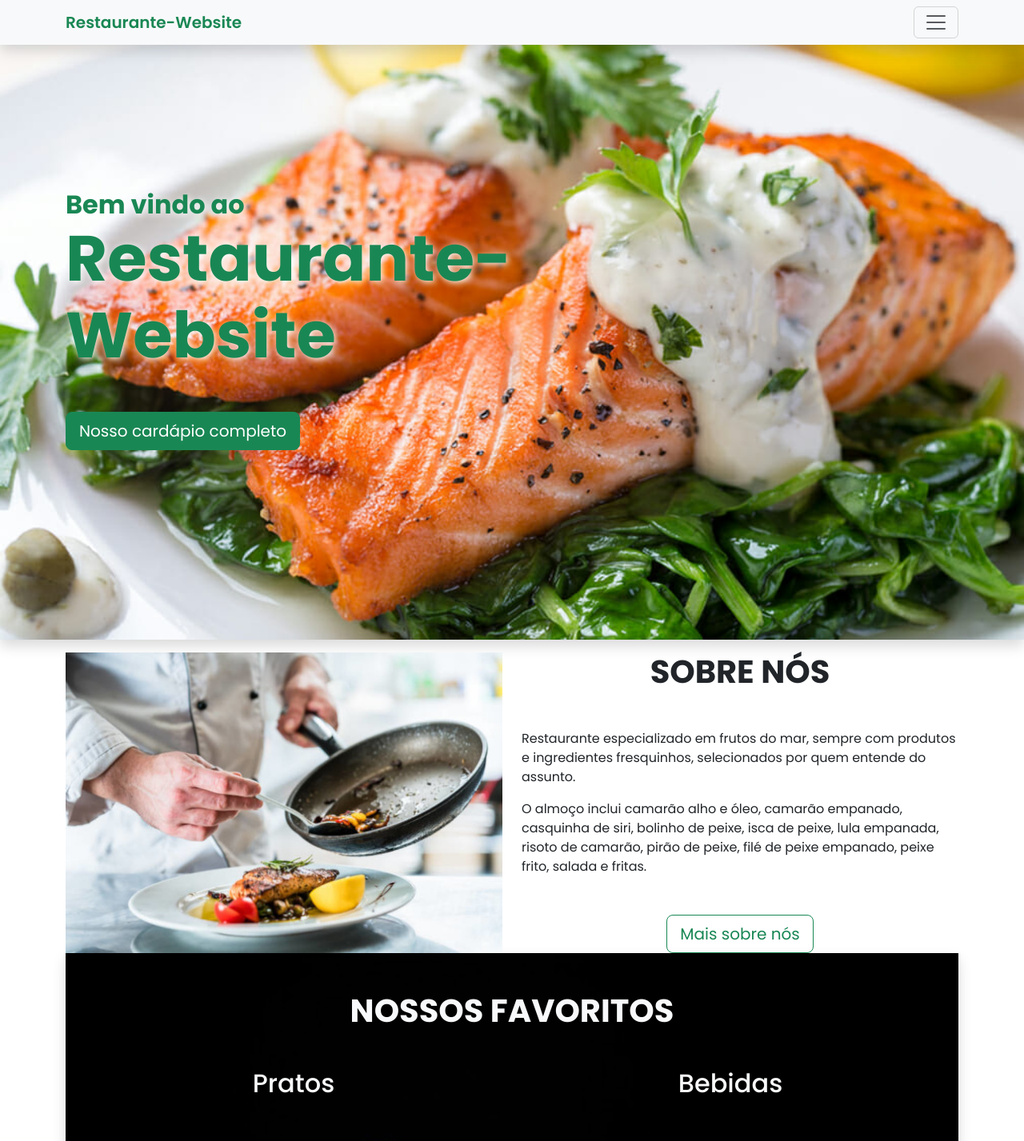
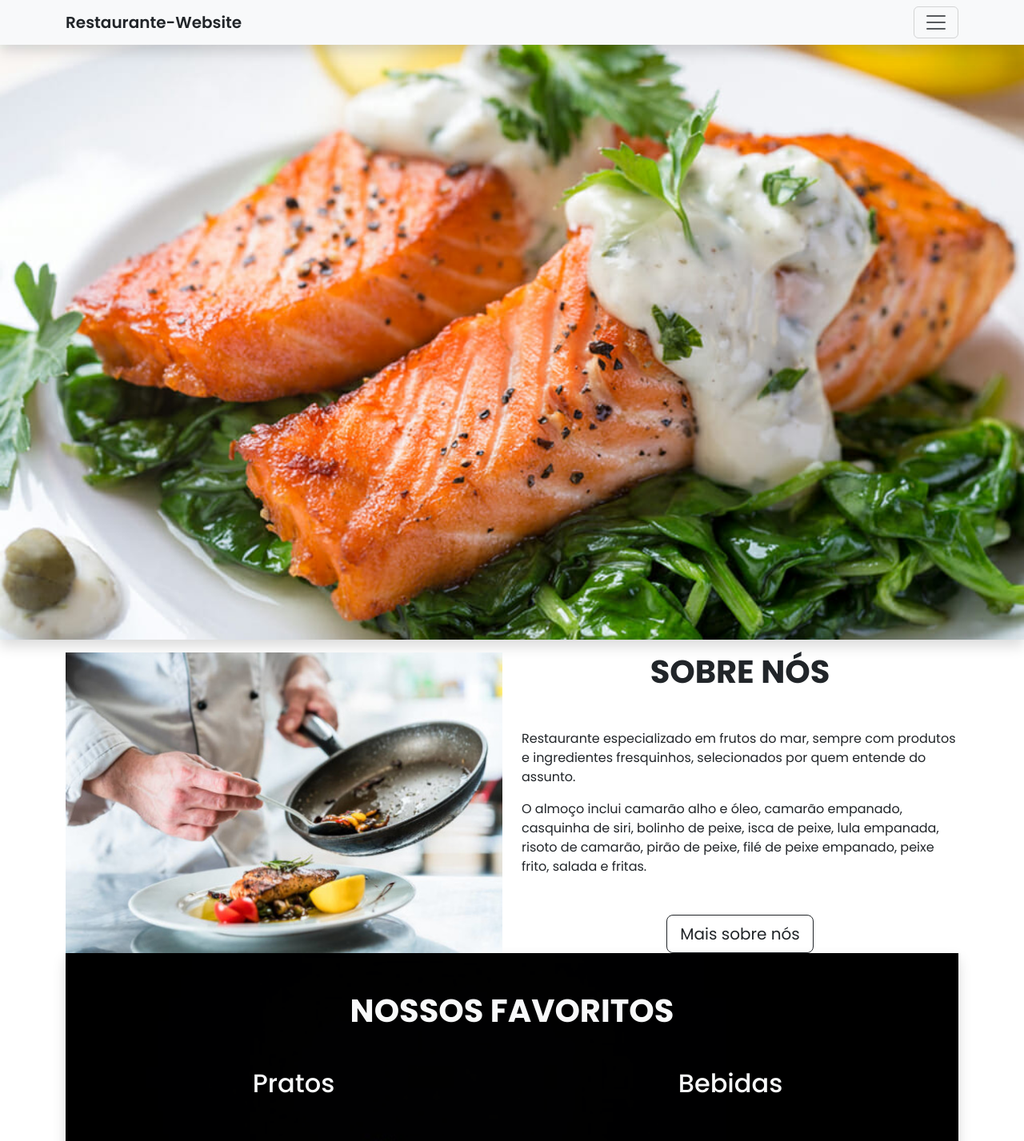
Before and after one commit to marivanenoronha/Restaurante-Website, a React (Create React App) app: page / in a window 1280 px wide. Shown: the top 1427 px of the page at 80% size. Built offline with nearby package versions, Linux system fonts and the light colour scheme; the HTML template or start-up script is replaced by a standard one.

Commit message:
feat: change files

```diff
--- a/src/App.js
+++ b/src/App.js
@@ -14,15 +14,15 @@ function App() {
     <div >
       <Navbar expand="1g" className='fixed-top bg-body-tertiary shadow'>
         <Container>
-          <Navbar.Brand className='navbar-brand text-success fw-semibold' >
+          <Navbar.Brand className='navbar-brand text-dark fw-semibold' >
             Restaurante-Website
           </Navbar.Brand>
           <Navbar.Toggle aria-controls='basic-navbar-nav' />
           <Navbar.Collapse id='basic-navbar-nav'>
             <Nav className='me-auto justify-content-end w-100'>
               <Nav.Link href='/' className='active text-upercase'>Home</Nav.Link>
+              <Nav.Link href='/about' className='text-upercase'>Sobre nós</Nav.Link>
               <Nav.Link href='/menu' className='text-upercase'>Cardápio</Nav.Link>
-              <Nav.Link href='/about' className='text-upercase'>Sobre</Nav.Link>
               <Nav.Link href='/contact' className='text-upercase'>Contato</Nav.Link>
             </Nav>
           </Navbar.Collapse>
--- a/src/components/menu.Btn.jsx
+++ b/src/components/menu.Btn.jsx
@@ -5,7 +5,7 @@ export function MenuBtn() {
     return (
         <div>
             <Link to="/menu">
-                <button type="button" className="btn btn-success btn-lg">Nosso cardápio completo</button>
+                <button type="button" className="btn bg-dark text-white btn-lg ">Nosso cardápio completo</button>
             </Link>
         </div>
     )
--- a/src/pages/home.jsx
+++ b/src/pages/home.jsx
@@ -15,10 +15,9 @@ function Home() {
                 <div className="container">
                     <div className="row">
                         <div className="col-sm-6 d-flex d-sm-block flex-column align-items-center">
-                            <h2 className="mb-0 text-success fw-bold">Bem vindo ao</h2>
-                            <h1 className="mb-5 text-success fw-bold text-center text-sm-start">
-                                Restaurante-Website</h1>
-                            <MenuBtn />
+                            <h2 className="mb-0 text-dark fw-bold"> </h2>
+                            <h1 className="mb-5 text-dark fw-bold text-center text-sm-start">
+                                </h1>
                         </div>
                     </div>
                 </div>
@@ -37,7 +36,7 @@ function Home() {
                             filé de peixe empanado, peixe frito, salada e fritas.
                         </p>
                         <Link to="/about">
-                            <button type="button" className="btn btn-outline-success btn-lg">Mais sobre nós</button>
+                            <button type="button" className="btn btn-outline-dark btn-lg">Mais sobre nós</button>
                         </Link>
                     </div>
                 </div>
```
